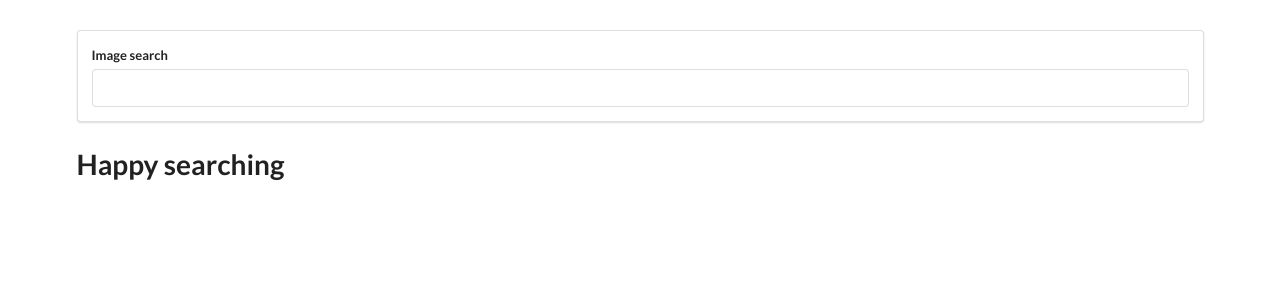
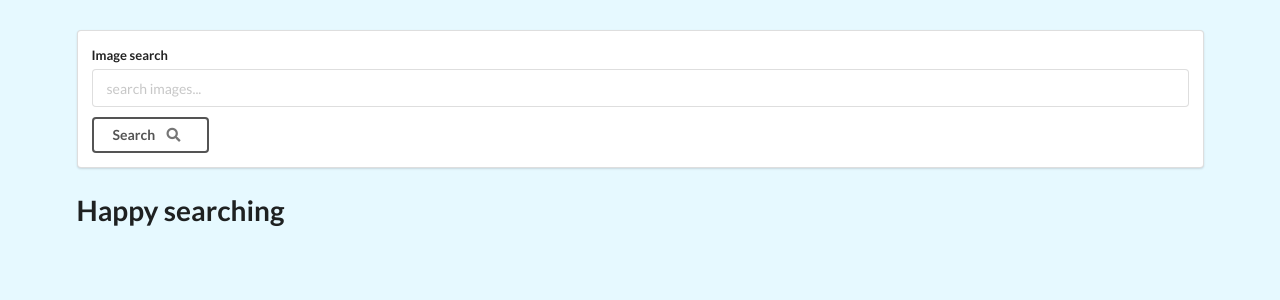
Before and after one commit to kvimalraj06/ReactJS_Image-Searcher, a React (Create React App) app: page / in a window 1280 px wide. Shown: the top 300 px of the page. Built offline with nearby package versions, Linux system fonts and the light colour scheme.

Commit message:
image searcher

```diff
--- a/public/index.html
+++ b/public/index.html
@@ -31,7 +31,7 @@
     -->
     <title>React App</title>
   </head>
-  <body>
+  <body style="background-color:#e6f9ff">
     <noscript>You need to enable JavaScript to run this app.</noscript>
     <div id="root"></div>
     <!--
--- a/src/Components/Imagecard.js
+++ b/src/Components/Imagecard.js
@@ -24,6 +24,7 @@ class Imagecard extends React.Component {
         this.setState({span})
     }
 
+
     render(){
         return (
         <div style = {{gridRowEnd:`span ${this.state.span}`}}>
--- a/src/Components/Searchbar.js
+++ b/src/Components/Searchbar.js
@@ -20,9 +20,16 @@ class SearchBar extends React.Component{
                     <label>Image search</label>
                     <input
                     type="text"
+                    placeholder= "search images..."
                     value = {this.state.text}
                     onChange = {(e) => {this.setState({text:e.target.value})}}
                     />
+                    <button
+                    className = "ui inverted secondary button"
+                    onClick = {this.onFormSubmit}
+                    style = {{marginTop:"10px"}}>Search
+                    <i className="search icon" style = {{marginLeft:"10px"}}></i>
+                    </button>
                 </div>
             </form>
         </div>
```
